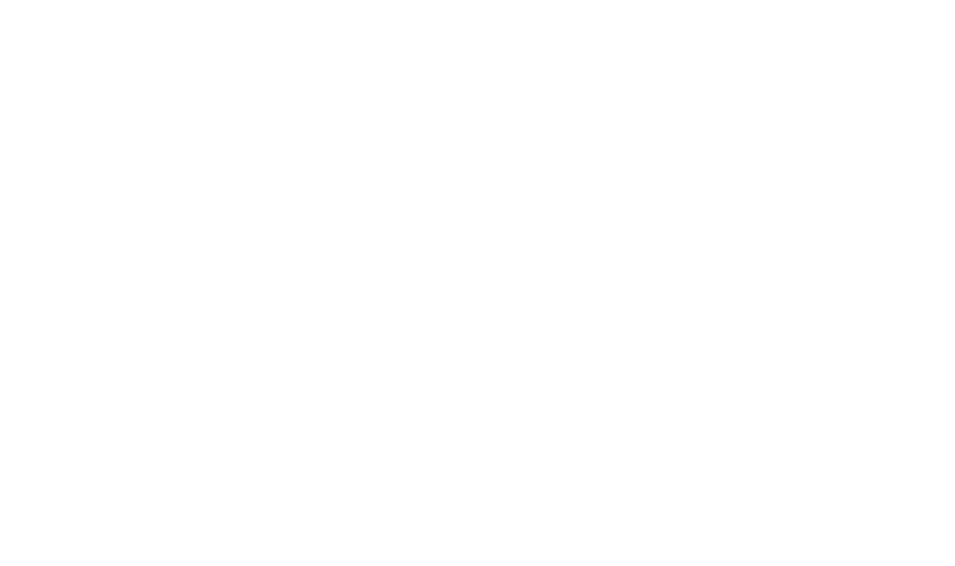
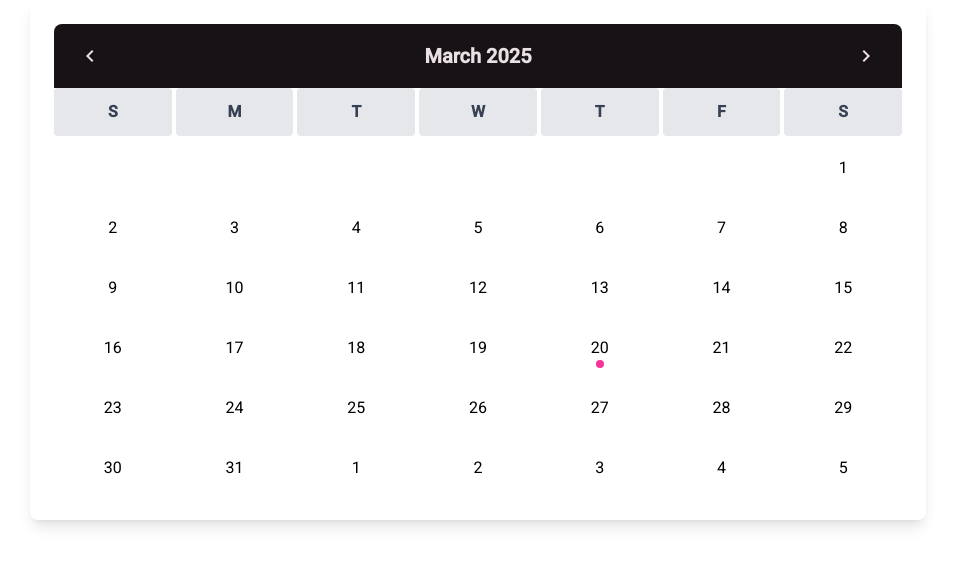
Before and after one commit to Borderliner/ng-calendar-app, an Angular app: page / in a window 1280 px wide. Shown: the top 566 px of the page, without its empty margins (162-1117 px from the left). Built offline with nearby package versions, Linux system fonts and the light colour scheme.

Commit message:
add: calendar functionality

```diff
--- a/src/app/app.config.ts
+++ b/src/app/app.config.ts
@@ -1,9 +1,18 @@
 import { ApplicationConfig, provideZoneChangeDetection } from '@angular/core';
 import { provideRouter } from '@angular/router';
+import { provideAnimations } from '@angular/platform-browser/animations';
 
 import { routes } from './app.routes';
-import { provideClientHydration, withEventReplay } from '@angular/platform-browser';
+import {
+  provideClientHydration,
+  withEventReplay,
+} from '@angular/platform-browser';
 
 export const appConfig: ApplicationConfig = {
-  providers: [provideZoneChangeDetection({ eventCoalescing: true }), provideRouter(routes), provideClientHydration(withEventReplay())]
+  providers: [
+    provideZoneChangeDetection({ eventCoalescing: true }),
+    provideRouter(routes),
+    provideClientHydration(withEventReplay()),
+    provideAnimations(),
+  ],
 };
--- a/src/app/app.routes.ts
+++ b/src/app/app.routes.ts
@@ -1,3 +1,6 @@
 import { Routes } from '@angular/router';
+import { CalendarComponent } from './calendar/calendar.component';
 
-export const routes: Routes = [];
+export const routes: Routes = [
+  { path: '', component: CalendarComponent }
+];
--- a/src/app/calendar/calendar.component.html
+++ b/src/app/calendar/calendar.component.html
@@ -1 +1,41 @@
-<p>calendar works!</p>
+<div class="container mx-auto p-6 max-w-4xl bg-white shadow-lg rounded-lg">
+  <!-- Toolbar -->
+  <mat-toolbar class="flex justify-between items-center mb-6 bg-indigo-600 text-white rounded-t-lg">
+    <button mat-icon-button (click)="changeMonth(-1)" class="hover:bg-indigo-700 transition-colors">
+      <mat-icon>chevron_left</mat-icon>
+    </button>
+    <span class="text-xl font-semibold">{{ currentDate | date: 'MMMM yyyy' }}</span>
+    <button mat-icon-button (click)="changeMonth(1)" class="hover:bg-indigo-700 transition-colors">
+      <mat-icon>chevron_right</mat-icon>
+    </button>
+  </mat-toolbar>
+
+  <!-- Calendar Grid -->
+  <div class="grid grid-cols-7 gap-1 text-center">
+    <div class="font-bold py-3 bg-gray-200 text-gray-700 rounded" *ngFor="let day of 'SMTWTFS' | split">
+      {{ day }}
+    </div>
+    <div class="p-4 cursor-pointer relative hover:bg-gray-100 transition-colors rounded"
+      *ngFor="let day of daysInMonth"
+      (click)="selectDay(day)"
+      [class]="day && selectedDate && isSameDay(day, selectedDate) ? 'text-white bg-indigo-500 hover:bg-indigo-700' : ''"
+      [class.text-gray-400]="day && day.getMonth() !== currentDate.getMonth()">
+      {{ day ? (day | date: 'd') : '' }}
+      <span class="absolute bottom-2 left-1/2 transform -translate-x-1/2 w-2 h-2 bg-pink-500 rounded-full"
+        *ngIf="day && getEventsForDay(day).length > 0"></span>
+    </div>
+  </div>
+
+  <!-- Events Section -->
+  <div class="mt-6 p-4 bg-gray-50 rounded-lg" *ngIf="selectedDate">
+    <h3 class="text-lg font-semibold text-gray-800">Events for {{ selectedDate | date: 'MMMM d, yyyy' }}</h3>
+    <mat-list>
+      <p class="text-gray-700" *ngFor="let event of getEventsForDay(selectedDate)">
+        {{ event.title }}
+      </p>
+      <p class="text-gray-500 italic" *ngIf="getEventsForDay(selectedDate).length === 0">
+        No events
+      </p>
+    </mat-list>
+  </div>
+</div>
--- a/src/app/calendar/calendar.component.ts
+++ b/src/app/calendar/calendar.component.ts
@@ -1,11 +1,122 @@
-import { Component } from '@angular/core';
+import { Component, OnInit } from '@angular/core';
+import { CommonModule } from '@angular/common';
+import { MatToolbarModule } from '@angular/material/toolbar';
+import { MatIconModule } from '@angular/material/icon';
+import { MatButtonModule } from '@angular/material/button';
+import { MatListModule } from '@angular/material/list';
+import { startOfMonth, endOfMonth, eachDayOfInterval, isSameDay, getDay, startOfWeek, addDays } from 'date-fns';
+import { SplitPipe } from '../split.pipe';
+
+interface CalendarEvent {
+  title: string;
+  date: Date;
+}
 
 @Component({
   selector: 'app-calendar',
-  imports: [],
+  standalone: true,
+  imports: [
+    CommonModule,
+    MatToolbarModule,
+    MatIconModule,
+    MatButtonModule,
+    MatListModule,
+    SplitPipe
+  ],
   templateUrl: './calendar.component.html',
-  styleUrl: './calendar.component.css'
+  styleUrls: ['./calendar.component.css']
 })
-export class CalendarComponent {
+export class CalendarComponent implements OnInit {
+  currentDate = new Date();
+  daysInMonth: (Date | null)[] = []; // Allow null for empty cells
+  selectedDate: Date | null = null;
+  events: CalendarEvent[] = [
+    { title: 'Team Meeting', date: new Date(2025, 2, 20) } // March 20, 2025
+  ];
 
+  ngOnInit() {
+    this.generateCalendar();
+  }
+
+  /**
+   * Generates the days of the month to display in the calendar.
+   *
+   * It first calculates the start and end dates of the month.
+   * Then it calculates the start date of the week containing the 1st of the month
+   * (which may be before the 1st of the month, since the week starts on Sunday).
+   * Then it generates an array of all the days in the month.
+   * Finally, it pads the beginning of the array with nulls to align with the week
+   * start date, and fills the rest of the array with dates from the next month
+   * to make it 42 days long (6 weeks).
+   */
+  generateCalendar() {
+    const monthStart = startOfMonth(this.currentDate);
+    const monthEnd = endOfMonth(this.currentDate);
+    // const weekStart = startOfWeek(monthStart, { weekStartsOn: 0 }); // Sunday as week start
+    const days = eachDayOfInterval({ start: monthStart, end: monthEnd });
+
+    // Calculate padding for days before the 1st
+    const firstDayIndex = getDay(monthStart); // 0 = Sunday, 1 = Monday, etc.
+    const paddedDays: (Date | null)[] = Array(firstDayIndex).fill(null); // Empty cells before 1st
+
+    // Add actual days of the month
+    this.daysInMonth = [...paddedDays, ...days];
+
+    // Fill the rest of the grid to make it 42 cells (6 weeks)
+    const totalCells = 42; // 6 rows * 7 columns
+    const remainingCells = totalCells - this.daysInMonth.length;
+    if (remainingCells > 0) {
+      const nextMonthStart = addDays(monthEnd, 1);
+      const nextDays = eachDayOfInterval({ start: nextMonthStart, end: addDays(nextMonthStart, remainingCells - 1) });
+      this.daysInMonth = [...this.daysInMonth, ...nextDays];
+    }
+  }
+
+  /**
+   * Selects the given date, which should be a day of the month visible in the calendar.
+   *
+   * If the `day` argument is null, deselects any currently selected date.
+   *
+   * @param day The date to select, or null to deselect.
+   */
+  selectDay(day: Date | null) {
+    this.selectedDate = day;
+  }
+
+  /**
+   * Returns a list of calendar events for the given day.
+   *
+   * If the `day` argument is null, returns an empty list.
+   *
+   * @param day The day to look up events for.
+   * @returns A list of calendar events on the given day.
+   */
+  getEventsForDay(day: Date | null): CalendarEvent[] {
+    if (!day) return [];
+    return this.events.filter(event => isSameDay(event.date, day));
+  }
+
+/**
+ * Checks if two dates represent the same calendar day.
+ *
+ * @param date1 The first date to compare, which can be null.
+ * @param date2 The second date to compare.
+ * @returns True if both dates are the same calendar day; false if date1 is null or the dates differ.
+ */
+
+  isSameDay(date1: Date | null, date2: Date): boolean {
+    if (!date1) return false;
+    return isSameDay(date1, date2);
+  }
+
+  /**
+   * Increment or decrement the month of the calendar by the given offset.
+   * Recalculates the calendar grid after changing the month.
+   *
+   * @param offset The number of months to move forward (positive) or backward (negative).
+   */
+  changeMonth(offset: number) {
+    this.currentDate = new Date(this.currentDate.setMonth(this.currentDate.getMonth() + offset));
+    this.generateCalendar();
+  }
 }
--- /dev/null
+++ b/src/app/split.pipe.ts
@@ -0,0 +1,10 @@
+import { Pipe, PipeTransform } from '@angular/core';
+
+@Pipe({
+  name: 'split',
+})
+export class SplitPipe implements PipeTransform {
+  transform(value: string): string[] {
+    return value.split('');
+  }
+}
```
Also changed, not shown: 1 other file (tests, documents, lock files or other folders).
